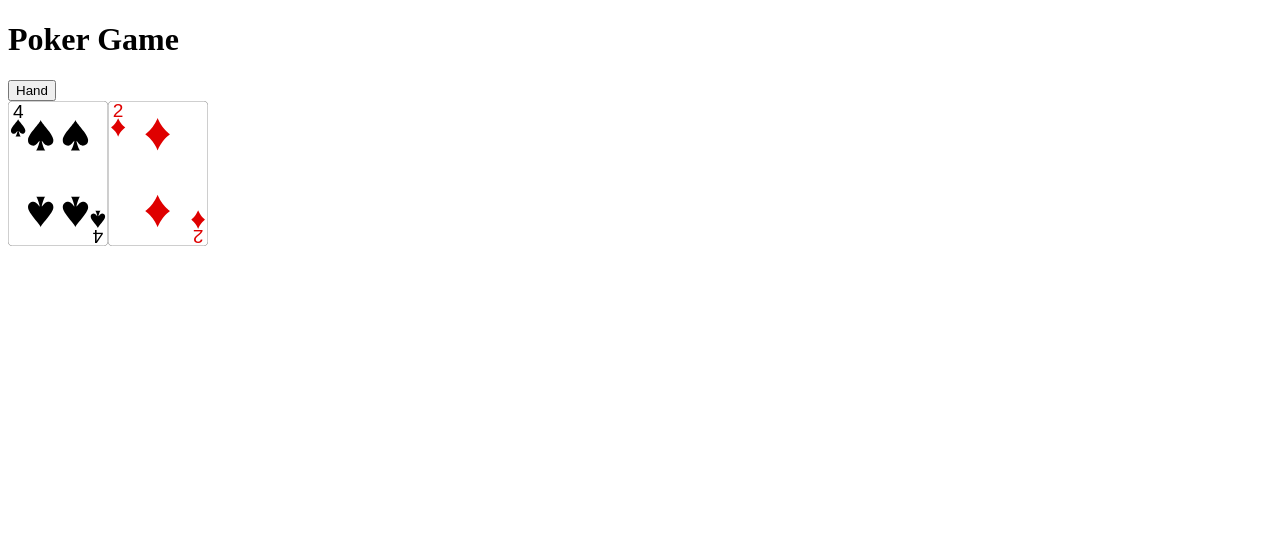
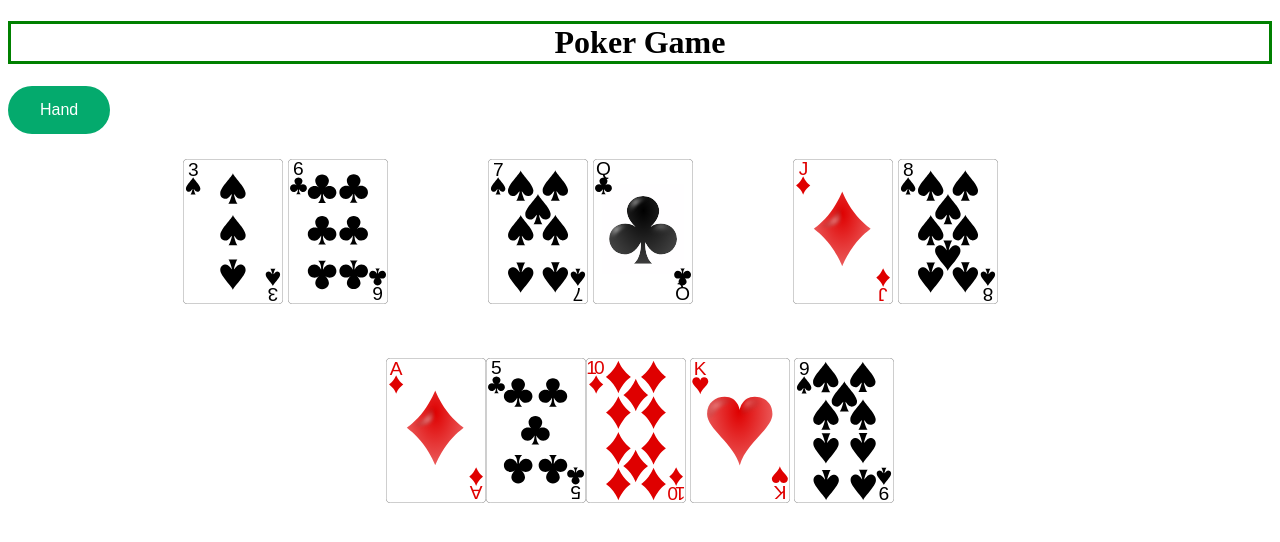
Before and after one commit to UgniusSP/PokerGame, a plain HTML site: page index.html in a window 1280 px wide. Both pictures are taken after a click on the button "Hand". Drawn offline with Linux system fonts and the light colour scheme.

Commit message:
added flop,turn,river

```diff
--- a/game.js
+++ b/game.js
@@ -1,22 +1,24 @@
 // poker logic
 
-var deck;
-var hand;
+var deck = [];
+var playerNumber = 3;
+var handLength = 2*playerNumber;
+var hand = [];
 
 function createDeck() {
     const suits = ["hearts", "diamonds", "clubs", "spades"];
     const ranks = ["2", "3", "4", "5", "6", "7", "8", "9", "10", "jack", "queen", "king", "ace"];
 
-    deck = [];
+    tmp = [];
     let card = 0;
     for(let i = 0; i < suits.length; i++){
         for(let j = 0; j < ranks.length; j++){
             let card = `${ranks[j]}_of_${suits[i]}`;
-            deck.push(card);
+            tmp.push(card);
         }
     }
-    //console.log(deck);
-    return deck;
+
+    return tmp;
 }
 
 function shuffle(deck){
@@ -28,38 +30,65 @@ function shuffle(deck){
 		deck[location1] = deck[location2];
 		deck[location2] = tmp;
     }
-
 }
 
-function dealCards(deck){
-    hand = new Array(2);
-    for(let i = 0; i < 2; i++){
+function dealCards(){
+    deck = createDeck();
+    shuffle(deck);
+
+    for(let i = 0; i < handLength; i++){
         hand[i] = deck.pop();
     }
     return hand;
 }
 
-function renderHand(hand){
-    const handDisplay = document.getElementById('handDisplay');
-    handDisplay.innerHTML = ''; // Clear previous content
+function renderCards(displayId, numberOfCards, cardAction) {
+    const display = document.getElementById(displayId);
+    display.innerHTML = '';
 
-    for (let i = 0; i < hand.length; i++) {
+    for (let i = 0; i < numberOfCards; i++) {
+        const tmp = cardAction();
         const cardImage = document.createElement('img');
-        cardImage.src = `playCards/${hand[i]}.svg`; // Assuming images are in the "cards" directory
-        cardImage.alt = hand[i];
-        cardImage.width = 100; // Set the desired width
+        cardImage.src = `playCards/${tmp}.svg`;
+        cardImage.alt = tmp;
+        cardImage.width = 100;
 
-        handDisplay.appendChild(cardImage);
+        display.appendChild(cardImage);
     }
 }
 
-function startGame(){
-    deck = createDeck();
-    shuffle(deck);
-    hand = [];
+function renderHand(){
+
     hand = dealCards(deck);
-
     console.log(hand);
 
-    renderHand(hand);
+    renderCards('handDisplay', hand.length, () => deck.shift());
 }
+
+function renderFlop(){
+    deck.pop();
+
+    renderCards('flopDisplay', 3, () => deck.pop());
+}
+
+function renderTurn(){
+    deck.pop();
+
+    renderCards('turnDisplay', 1, () => deck.pop());
+}
+
+function renderRiver(){
+    deck.pop();
+
+    renderCards('riverDisplay', 1, () => deck.pop());
+}
+
+function startGame(){
+
+    renderHand();
+    console.log(deck);
+    renderFlop();
+    console.log(deck);
+    renderTurn();
+    renderRiver();
+}
--- a/index.html
+++ b/index.html
@@ -4,12 +4,18 @@
     <meta charset="UTF-8">
     <meta name="viewport" content="width=device-width, initial-scale=1.0">
     <link rel="stylesheet" href="style.css">
-    <script src="game.js"></script>
+
     <title>Poker Hand Display</title>
 </head>
 <body id="poker">
     <h1>Poker Game</h1>
-    <button onclick="startGame()">Hand</button>
+    <button id="handButton" onclick="startGame()">Hand</button>
     <div id="handDisplay"></div>
+    <div id="cardContainer">
+        <div id="flopDisplay"></div>
+        <div id="turnDisplay"></div>
+        <div id="riverDisplay"></div>
+    </div>
+    <script src="game.js"></script>
 </body>
 </html>
--- a/style.css
+++ b/style.css
@@ -1,9 +1,47 @@
-#poker-hand {
-  display: flex;
+h1 {
+  text-align: center;
+  border: 3px solid green;
 }
 
-.card {
-  width: 100px;
-  height: 150px;
-  margin-right: 10px;
+/* #poker {
+  display: flex;
+  flex-direction: column;
+  align-items: center;
+}  */
+
+
+#handButton {
+  background-color: #04AA6D; /* Green */
+  border: none;
+  border-radius: 25px;
+  color: white;
+  padding: 15px 32px;
+  text-align: center;
+  text-decoration: none;
+  display: inline-block;
+  font-size: 16px;
+
 }
+
+#handDisplay {
+  padding-top: 25px;
+  text-align: center;
+}
+
+#handDisplay img {
+  margin-right: 5px;
+}
+
+#handDisplay img:nth-child(2n) {
+  margin-right: 100px;
+}
+
+#cardContainer {
+  text-align: center;
+  padding-top: 50px;
+}
+
+#flopDisplay, #turnDisplay, #riverDisplay {
+  display: inline;
+
+}
```
Also changed, not shown: combos.js (added).
